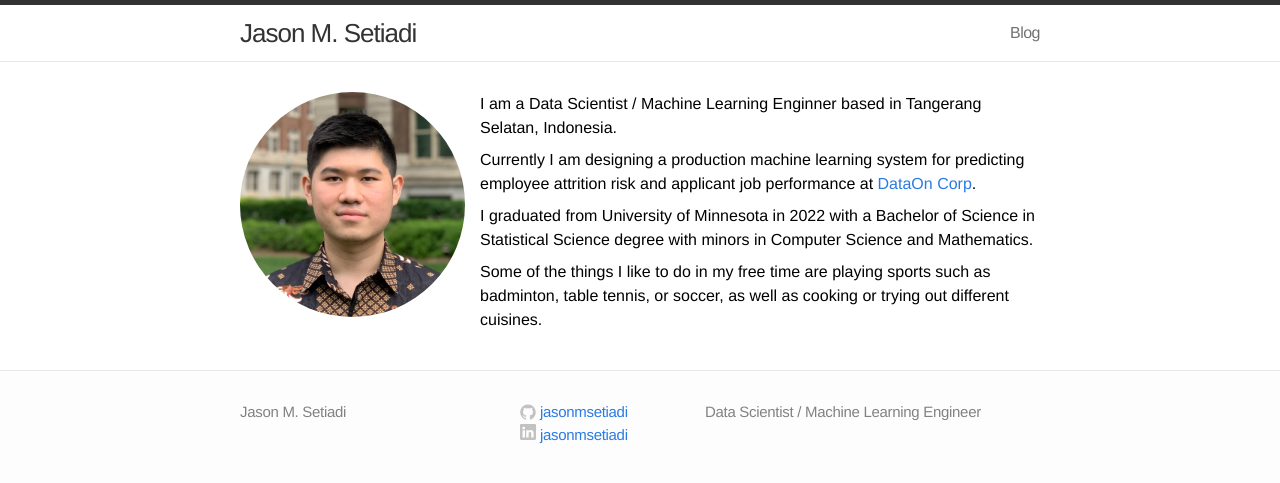
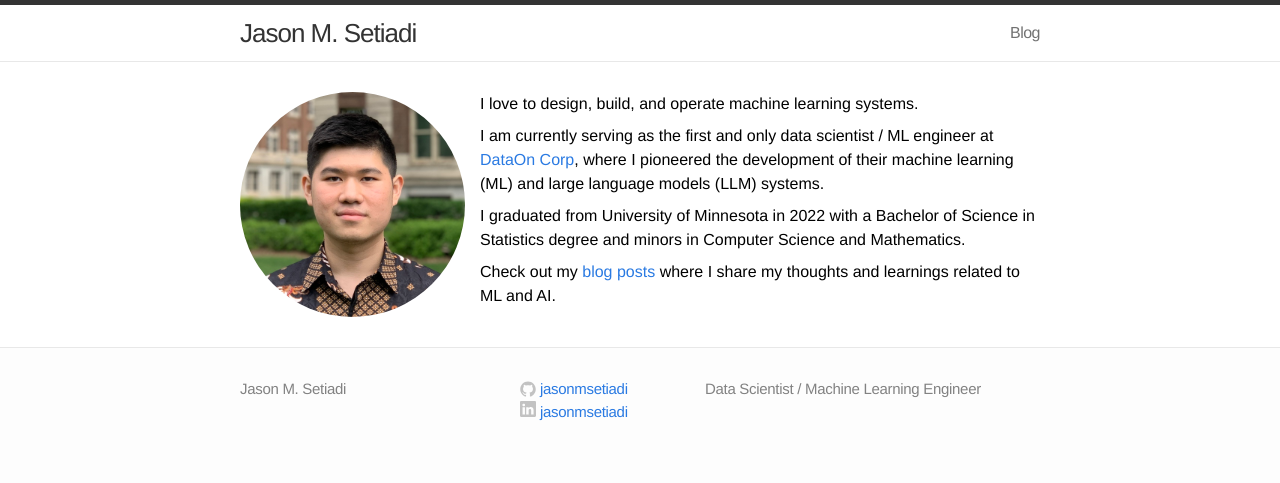
Before and after one commit to jasonmsetiadi/jasonmsetiadi.github.io, a Jekyll site: the page built from index.html, in a window 1280 px wide. Shown: the top 483 px of the page. Built offline with Jekyll 4.4.1, drawn with Linux system fonts in a browser that asks for light colours.

Commit message:
Update index.html

```diff
--- a/index.html
+++ b/index.html
@@ -14,12 +14,12 @@ img {
 
 <p><img src="assets/potrait.jpg" style="width:225px;height:225px;margin-right:15px;border-radius:50%;">
 
-I am a Data Scientist / Machine Learning Enginner based in Tangerang Selatan, Indonesia.
+I love to design, build, and operate machine learning systems.
 <span class="br"></span>
-Currently I am designing a production machine learning system for predicting employee attrition risk and applicant job performance at <a href="https://www.humanica.com/en/about-us/">DataOn Corp</a>.
+I am currently serving as the first and only data scientist / ML engineer at <a href="https://www.humanica.com/en/about-us/">DataOn Corp</a>, where I pioneered the development of their machine learning (ML) and large language models (LLM) systems.
 <span class="br"></span>
-I graduated from University of Minnesota in 2022 with a Bachelor of Science in Statistical Science degree with minors in Computer Science and Mathematics.
+I graduated from University of Minnesota in 2022 with a Bachelor of Science in Statistics degree and minors in Computer Science and Mathematics.
 <span class="br"></span>
-Some of the things I like to do in my free time are playing sports such as badminton, table tennis, or soccer, as well as cooking or trying out different cuisines.
+Check out my <a href="https://jasonmsetiadi.github.io/blog/">blog posts</a> where I share my thoughts and learnings related to ML and AI.
 <span class="br"></span>
 </p>
```
